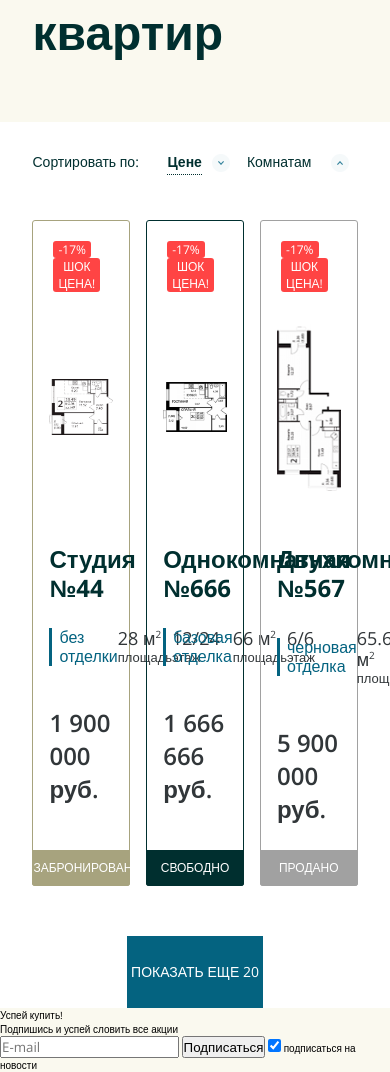
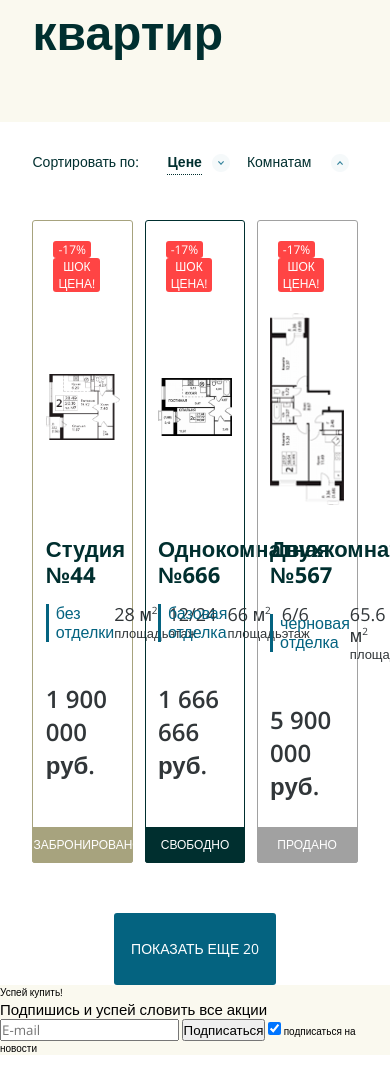
Before and after one commit to llao87/llao87.github.io, a PHP site: page / in a window 390 px wide; the page is wider, and only the part inside the window is pictured. Shown: the part 508-1580 px from the top of that part. Run offline with PHP 8.4, Linux system fonts and the light colour scheme.

Commit message:
progress save

```diff
--- a/kelnik_test/css/style.css
+++ b/kelnik_test/css/style.css
@@ -301,7 +301,10 @@ header {
 .show_more {
   position: relative;
   width: 100%;
-  max-width: 41.6667%;
+  max-width: 50%;
+  -webkit-border-radius: 3px;
+  -moz-border-radius: 3px;
+  border-radius: 3px;
   background-color: #046380;
   text-align: center;
   font-size: 1.4rem;
@@ -309,6 +312,15 @@ header {
   text-transform: uppercase;
   margin: 0 auto;
   line-height: 72px;
+  cursor: pointer;
+  transition: 0.1s;
+}
+.show_more:hover {
+  background-color: #078fb9;
+  transition: 0.2s;
+}
+.show_more:active {
+  background-color: #074d63;
 }
 /* // Catalog */
 
@@ -326,3 +338,26 @@ header {
 
 
 /* // Subscribe */
+
+
+
+
+@media screen and (max-width:1279px) {
+  .container {
+    /*max-width: 1140px;*/
+  }
+  .item {
+    width: 75%;
+  }
+  .catalog-item {
+    max-width: 31%;
+  }
+  .item__photo {
+    margin-bottom: 28px;
+  }
+  .item__name {
+    font-size: 2.2rem;
+    min-height: 44px;
+    margin-bottom: 16px;
+  }
+}
--- a/kelnik_test/index.html
+++ b/kelnik_test/index.html
@@ -49,9 +49,8 @@
     </header>
 
     <main>
-      <section>
-        <div class="container">
-          <div class="section-title">Найдено 666 квартир</div>
+      <section class="container">
+        <h2 class="section-title">Найдено 666 квартир</h2>
 
         <div class="catalog">
           <div class="filter">
@@ -167,23 +166,20 @@
 
           <div class="show_more">Показать еще 20</div>
         </div>
-        </div>
       </section>
 
-      <section>
-        <div class="container">
+      <section class="container">
         <div class="subscribe">
           <div class="subscribe__title">Успей купить!</div>
-            <div class="subscribe__text">Подпишись и успей словить все акции</div>
+          <h2 class="subscribe__text">Подпишись и успей словить все акции</h2>
         </div>
 
-          <form action="" class="subsribe_form">
+        <form class="subsribe_form">
           <input type="email" placeholder="E-mail" class="subsribe__input">
           <input type="submit" value="Подписаться" class="subsribe__submit">
           <input type="checkbox" id="subscribe__acception" checked  class="subsribe__check">
           <label for="subscribe__acception"  class="subsribe__label">подписаться на новости</label>
         </form>
-        </div>
       </section>
 
     </main>
```
Lines whose indentation alone changed are shown as unchanged.
